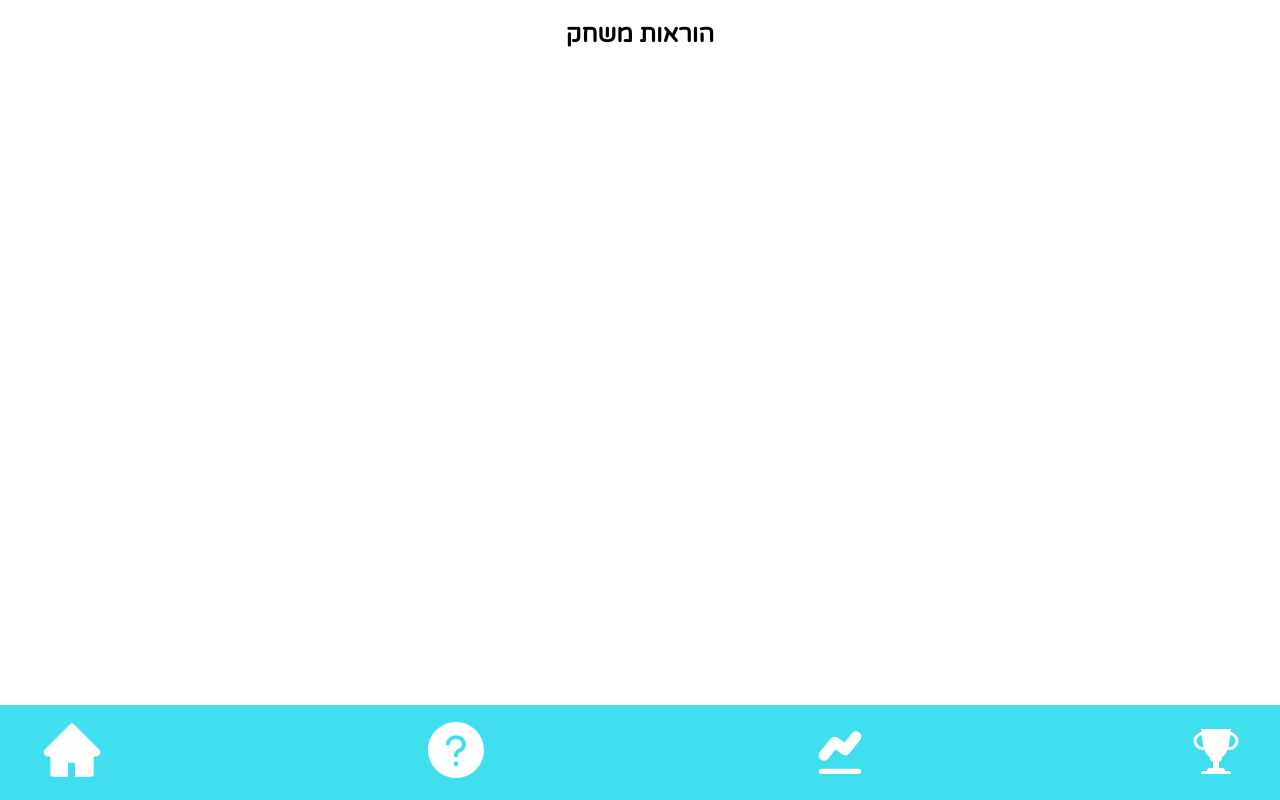
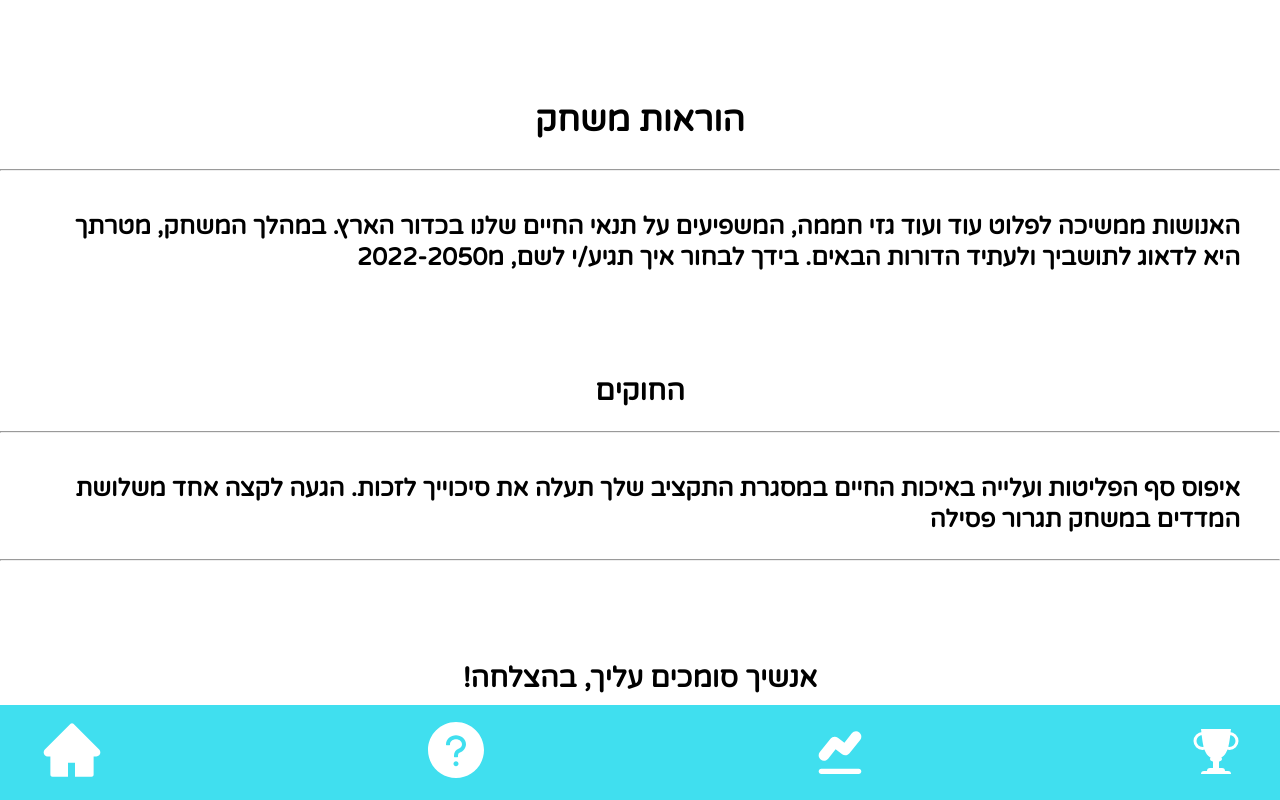
Before and after one commit to ornevo/ClimateGame, a React (Create React App) app in the folder app/: page /about in a window 1280 px wide. Built offline with nearby package versions, Linux system fonts and the light colour scheme.

Commit message:
game instruction

```diff
--- a/app/src/assets/css/cmps/about.css
+++ b/app/src/assets/css/cmps/about.css
@@ -1,5 +1,38 @@
 .about-container {
-    min-height: calc(100vh - 135px);
+    min-height: calc(100vh - 95px);
     width: 100%;
+}
+
+.about-title{
+    padding-inline-start: 40px;
+    padding-inline-end: 40px;
+    text-align: right;
+    direction: rtl;
+    margin-top: 100px;
+    font-size: 28px;
+    font-weight: bold;
     text-align: center;
 }
+
+.about-title:nth-of-type(1) {
+    font-size: 34px;
+    font-weight: bolder;
+}
+
+.about-title:nth-of-type(2) {
+    margin-top: 100px;
+}
+
+.about-title:nth-of-type(3) {
+    margin-top: 100px;
+}
+
+.about-explain{
+    padding-inline-start: 40px;
+    padding-inline-end: 40px;
+    text-align: right;
+    direction: rtl;
+    margin-top: 40px;
+    font-size: 24px;
+    line-height: 1.3em;
+}
--- a/app/src/components/About.jsx
+++ b/app/src/components/About.jsx
@@ -3,7 +3,20 @@ import React from 'react'
 function About() {
     return (
         <section className="about-container">
-            <h1>הוראות משחק</h1>
+            <h1 className="about-title">הוראות משחק</h1>
+            <hr></hr>
+            <h3 className="about-explain">האנושות ממשיכה לפלוט עוד ועוד גזי חממה, המשפיעים על תנאי החיים שלנו בכדור הארץ.
+
+במהלך המשחק, מטרתך היא לדאוג לתושביך ולעתיד הדורות הבאים.
+
+בידך לבחור איך תגיע/י לשם, מ2022-2050</h3>
+            <h1 className="about-title">החוקים</h1>
+            <hr></hr>
+            <h3 className="about-explain">איפוס סף הפליטות ועלייה באיכות החיים במסגרת התקציב שלך תעלה את סיכוייך לזכות.
+
+הגעה לקצה אחד משלושת המדדים במשחק תגרור פסילה</h3>
+            <hr></hr>
+            <h1 className="about-title">אנשיך סומכים עליך, בהצלחה!</h1>
         </section>
     )
 }
```
